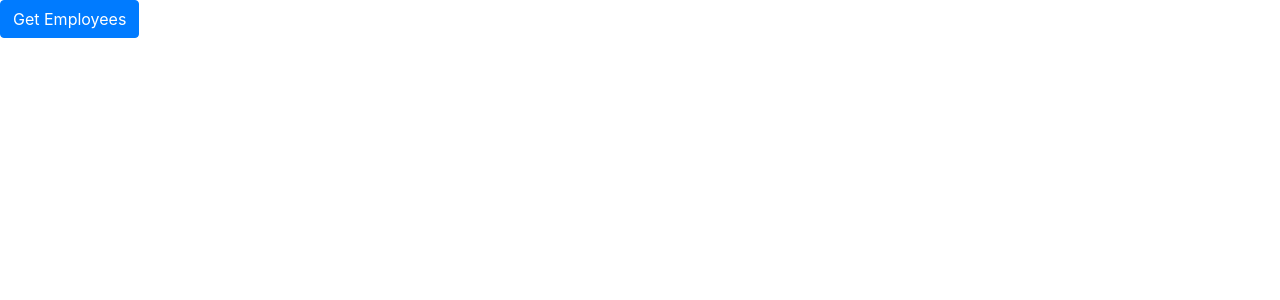
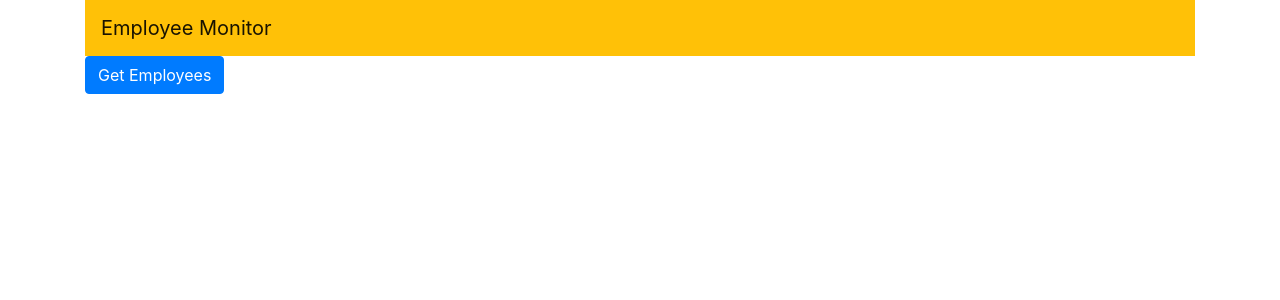
Before and after one commit to ward438/Employee_Monitor, a React (Create React App) app in the folder my-app/: page / in a window 1280 px wide. Shown: the top 300 px of the page. Built offline with nearby package versions, Linux system fonts and the light colour scheme.

Commit message:
styling via react-bootstrap

```diff
--- a/my-app/src/App.js
+++ b/my-app/src/App.js
@@ -5,6 +5,8 @@ import { Button } from 'react-bootstrap';
 import React, { useState, component } from 'react';
 import axios from 'axios';
 import Card from './components/card';
+// import Navbar from './components/nav';
+import {Navbar, Container} from 'react-bootstrap';
 
 
 
@@ -24,16 +26,21 @@ function App() {
 
   return (
     <div>
-      <Button onClick={() => {
+      <Container>
+        <Navbar expand="lg" variant="light" bg="warning">
+        <Navbar.Brand href="#">Employee Monitor</Navbar.Brand>
+        </Navbar>
+        <Button onClick={() => {
         getEmployees().then(employees=>{
           setEmployeesState(employees);
         });
       }}>Get Employees</Button>
       {employees.results.map(employee => <Card key={employee.name} employee={employee} setEmployeesState={setEmployeesState}/>)}
+      </Container>
+
+
 
     </div>
-
-
   );
 
 };
```
